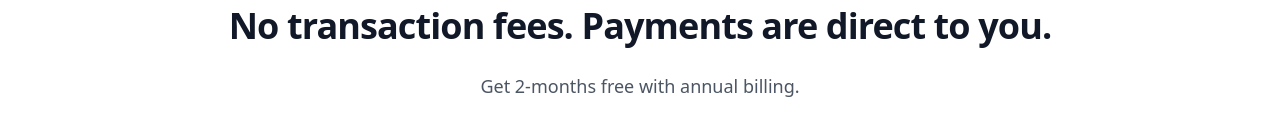
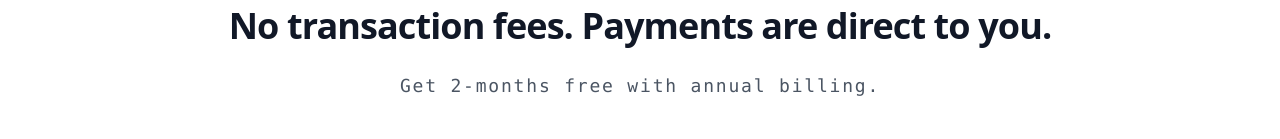
Before and after one commit to hqmhc/lekker-web, a React (Create React App) app: page /pricing in a window 1280 px wide. Shown: the part 238-377 px from the top of the page. Built offline with nearby package versions, Linux system fonts and the light colour scheme.

Commit message:
Center the text "Get 2-months free with annual billing" on Pricing Page

```diff
--- a/src/components/pages/pricing.jsx
+++ b/src/components/pages/pricing.jsx
@@ -44,11 +44,11 @@ export default function Pricing() {
             No transaction fees. Payments are direct to you.
           </p>
         </div>
-        <p className="mx-auto mt-6 max-w-2xl text-center text-lg leading-8 text-gray-600">
+        <p className="mx-auto mt-6 max-w-2xl text-center  tracking-widest font-mono text-lg leading-8 text-gray-600">
           Get 2-months free with annual billing.
         </p>
-        <div className="isolate  mx-auto mt-10 grid  grid-cols-2 gap-60 md:max-w-2xl md:grid-cols-2 xl:grid-cols-2 ">
-          <div className='w-96 '>
+        <div className="mx-52 mt-10 grid grid-cols-2 gap-60 md:max-w-2xl md:grid-cols-2 xl:grid-cols-2 ">
+          <div className='w-96'>
           {tiers.map((tier) => (
             <div
               key={tier.id}
```
